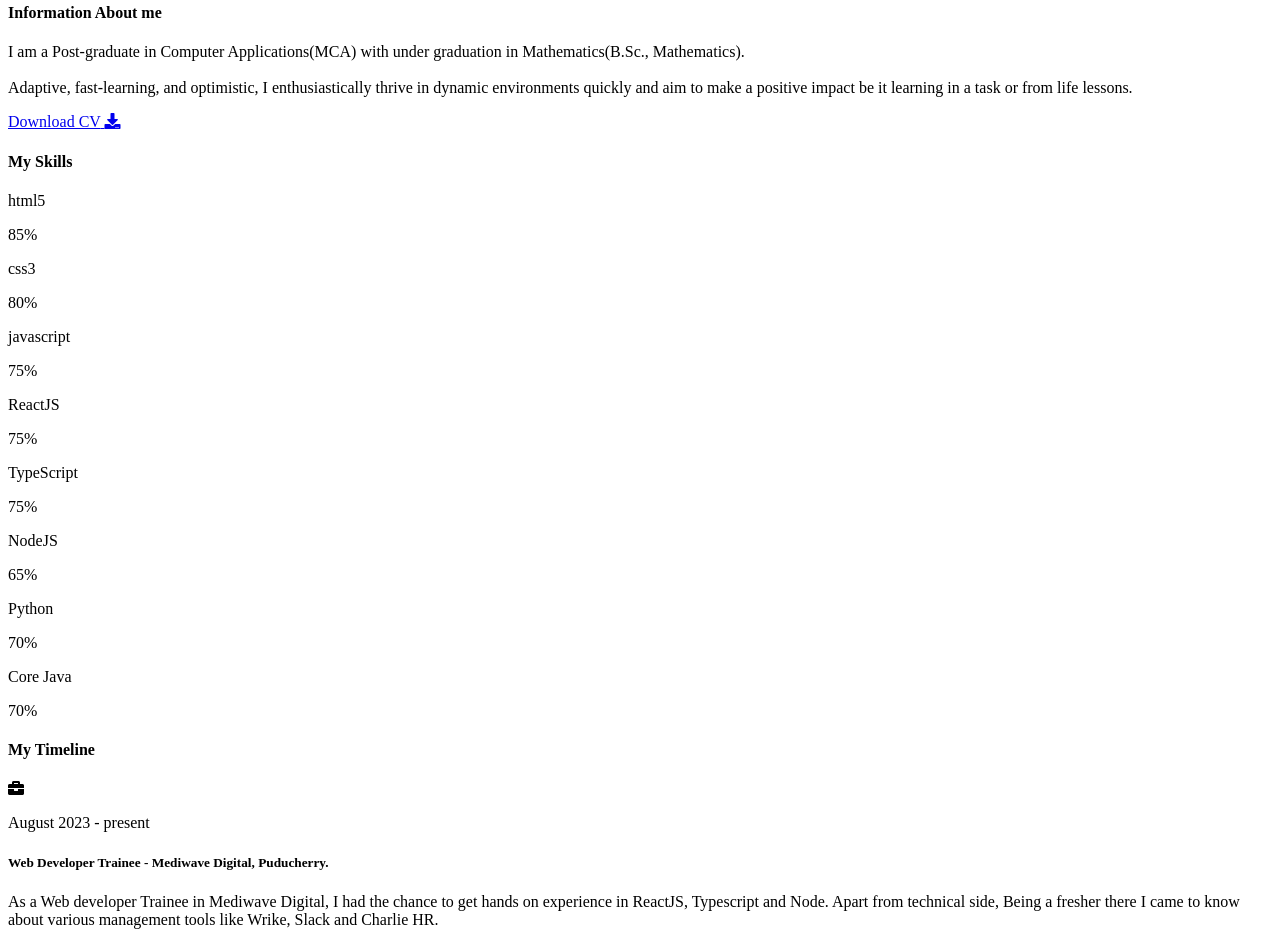
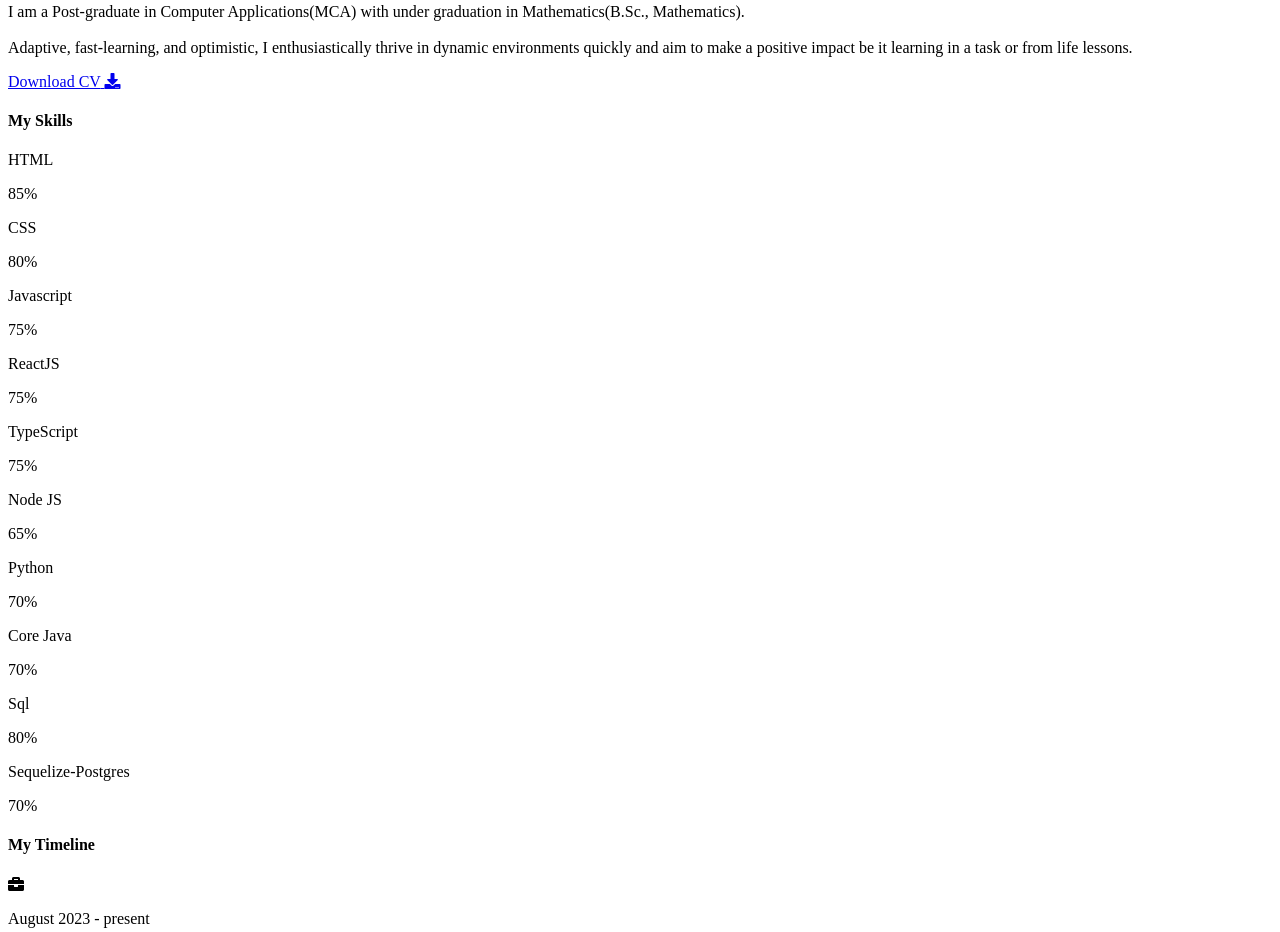
Before and after one commit to priyavarshini-mediwave/portfolio, a website: page index.html in a window 1280 px wide. Shown: the part 1491-2423 px from the top of the page. Drawn offline with nearby package versions, Linux system fonts and the light colour scheme; files that its build step writes are made by us from their sources.

Commit message:
qualification

```diff
--- a/index.html
+++ b/index.html
@@ -61,7 +61,7 @@
         </div>
         <div class="about-container">
           <div class="left-about">
-            <h4>Information About me</h4>
+            <!-- <h4>Information About me</h4> -->
             <p>
               I am a Post-graduate in Computer Applications(MCA) with under
               graduation in Mathematics(B.Sc., Mathematics).
@@ -121,7 +121,7 @@
           <h4 class="stat-title">My Skills</h4>
           <div class="progress-bars">
             <div class="progress-bar">
-              <p class="prog-title">html5</p>
+              <p class="prog-title">HTML</p>
               <div class="progress-con">
                 <p class="prog-text">85%</p>
                 <div class="progress">
@@ -130,7 +130,7 @@
               </div>
             </div>
             <div class="progress-bar">
-              <p class="prog-title">css3</p>
+              <p class="prog-title">CSS</p>
               <div class="progress-con">
                 <p class="prog-text">80%</p>
                 <div class="progress">
@@ -139,7 +139,7 @@
               </div>
             </div>
             <div class="progress-bar">
-              <p class="prog-title">javascript</p>
+              <p class="prog-title">Javascript</p>
               <div class="progress-con">
                 <p class="prog-text">75%</p>
                 <div class="progress">
@@ -166,7 +166,7 @@
               </div>
             </div>
             <div class="progress-bar">
-              <p class="prog-title">NodeJS</p>
+              <p class="prog-title">Node JS</p>
               <div class="progress-con">
                 <p class="prog-text">65%</p>
                 <div class="progress">
@@ -189,6 +189,24 @@
                 <p class="prog-text">70%</p>
                 <div class="progress">
                   <span class="java"></span>
+                </div>
+              </div>
+            </div>
+            <div class="progress-bar">
+              <p class="prog-title">Sql</p>
+              <div class="progress-con">
+                <p class="prog-text">80%</p>
+                <div class="progress">
+                  <span class="Sql"></span>
+                </div>
+              </div>
+            </div>
+            <div class="progress-bar">
+              <p class="prog-title">Sequelize-Postgres</p>
+              <div class="progress-con">
+                <p class="prog-text">70%</p>
+                <div class="progress">
+                  <span class="Sequelize"></span>
                 </div>
               </div>
             </div>
--- a/styles/styles.css
+++ b/styles/styles.css
@@ -333,6 +333,12 @@ section {
   width: 70%;
 }
 .about-stats .progress-bars .progress-bar .progress-con .progress .java {
+  width: 70%;
+}
+.about-stats .progress-bars .progress-bar .progress-con .progress .Sql {
+  width: 80%;
+}
+.about-stats .progress-bars .progress-bar .progress-con .progress .Sequelize {
   width: 70%;
 }
 .stat-title {
```
